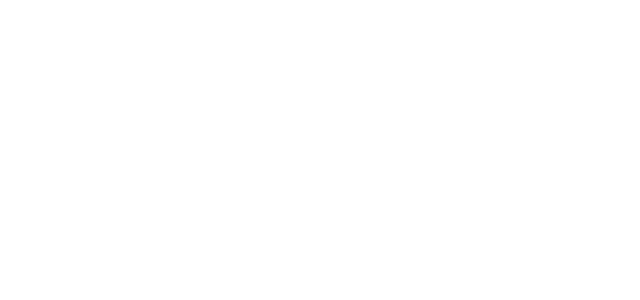
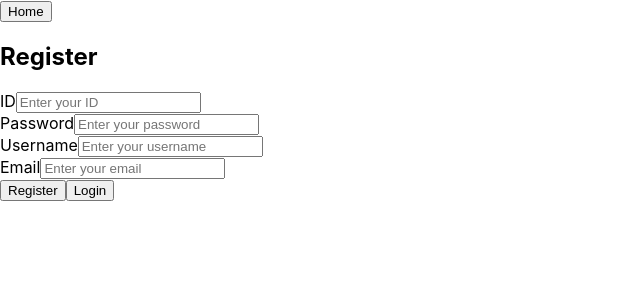
Before and after one commit to Hoyeon9/routines_fe, a React (Create React App) app: page /register in a window 1280 px wide. Before the commit this address had no page. Shown: the top 300 px of the page, without its empty margins (0-640 px from the left). Built offline with nearby package versions, Linux system fonts and the light colour scheme; no server answers.

Commit message:
Add register api operations

```diff
--- a/src/App.js
+++ b/src/App.js
@@ -1,17 +1,22 @@
 import React from 'react';
-import { Routes, Route } from 'react-router-dom';
+import { Routes, Route, useNavigate } from 'react-router-dom';
 import Home from "./views/Home"
 import LoginPage from "./views/LoginPage"
 import RoutinePage from "./views/RoutinePage"
 import './App.css';
 
 function App() {
+  const navigate = useNavigate()
   return (
+    <>
+    <header><button onClick={() => navigate('/')}>Home</button></header>
     <Routes>
       <Route path="/" element={<Home />} />
       <Route path="/login" element={<LoginPage />} />
+      <Route path="/register" element={<LoginPage />} />
       <Route path="/routines" element={<RoutinePage />} />
     </Routes>
+    </>
   );
 }
 
--- a/src/Components/login/Login.js
+++ b/src/Components/login/Login.js
@@ -29,6 +29,7 @@ export default function Login(){
         })
     }
     return (
+        <div className="loginPage-container">
             <div className="login-container">
                 <h2>Login</h2>
                 <form onSubmit={handleLogin}>
@@ -41,7 +42,10 @@ export default function Login(){
                         <input type="password" id="password" name="password" placeholder="Enter your password" value={password} onChange={e => setPassword(e.target.value)} required />
                     </div>
                     <button type="submit">Login</button>
+                    <button onClick={(e) => {e.preventDefault(); navigate('/register') }}>Register</button>
                 </form>
             </div>
+        </div>
+
     )
 }
--- a/src/Components/login/Register.js
+++ b/src/Components/login/Register.js
@@ -1,7 +1,55 @@
-import React from "react";
+import React, { useState } from "react";
+import { useNavigate } from "react-router-dom";
 
 export default function Register(){
+    const serverAddress = process.env.REACT_APP_SERVER_ADDRESS;
+    const navigate = useNavigate();
+    const [id, setId] = useState("");
+    const [password, setPassword] = useState("");
+    const [username, setUsername] = useState("");
+    const [email, setEmail] = useState("");
+
+    const handleRegister = e => {
+        e.preventDefault();
+        fetch(`${serverAddress}/api/user/register`, {
+            method: 'POST',
+            headers: {
+                'Content-Type': 'application/json'
+            },
+            body: JSON.stringify({'userId': id, password, username, email})
+        })
+        .then(res => {
+            if(!res.ok){
+                throw new Error(`HTTP error: ${res.status}`)
+            }
+            alert("Register succesful!")
+            navigate('/')
+        })
+    }
     return (
-        <div></div>
+        <div className="register-container">
+            <h2>Register</h2>
+            <form onSubmit={handleRegister}>
+                <div>
+                    <label>ID</label>
+                    <input type="text" id="id" name="id" placeholder="Enter your ID" value={id} onChange={e => setId(e.target.value)} required />
+                </div>
+                <div>
+                    <label>Password</label>
+                    <input type="password" id="password" name="password" placeholder="Enter your password" value={password} onChange={e => setPassword(e.target.value)} required />
+                </div>
+                <div>
+                    <label>Username</label>
+                    <input type="text" id="username" name="username" placeholder="Enter your username" value={username} onChange={e => setUsername(e.target.value)} required />
+                </div>
+                <div>
+                    <label>Email</label>
+                    <input type="email" id="email" name="email" placeholder="Enter your email" value={email} onChange={e => setEmail(e.target.value)} />
+                </div>
+
+                <button type="submit">Register</button>
+                <button onClick={(e) => {e.preventDefault(); navigate('/login')}}>Login</button>
+            </form>
+        </div>
     )
 }
--- a/src/index.js
+++ b/src/index.js
@@ -10,7 +10,7 @@ root.render(
   //<React.StrictMode>
   <BrowserRouter>
     <App />
-    </BrowserRouter>
+  </BrowserRouter>
   //</React.StrictMode>
 );
 reportWebVitals();
--- a/src/views/Home.js
+++ b/src/views/Home.js
@@ -3,10 +3,13 @@ import { useNavigate } from "react-router-dom";
 
 export default function Home(){
     const navigate = useNavigate();
+    const userId = sessionStorage.getItem('userId');
     return(
         <div>
-            <button onClick={() => {navigate("/login")}}>로그인</button>
-            <button onClick={() => {navigate("/routines")}}>내 루틴</button>
+            {userId ?
+                <button onClick={() => {navigate("/routines")}}>내 루틴</button>
+                : <button onClick={() => {navigate("/login")}}>로그인</button>
+            }
         </div>
     )
 }
--- a/src/views/LoginPage.js
+++ b/src/views/LoginPage.js
@@ -1,8 +1,16 @@
 import React from "react";
 import Login from "../Components/login/Login";
+import Register from "../Components/login/Register";
+import { useLocation } from "react-router-dom";
 
 export default function LoginPage(){
+    const location = useLocation();
+    const isLogin = location.pathname.endsWith('login')
+    const isRegister = location.pathname.endsWith('register')
     return (
-        <Login />
+        <div className="loginPage-container">
+            {isLogin && <Login />}
+            {isRegister && <Register />}
+        </div>
     )
 }
```
Lines whose indentation alone changed are shown as unchanged.
